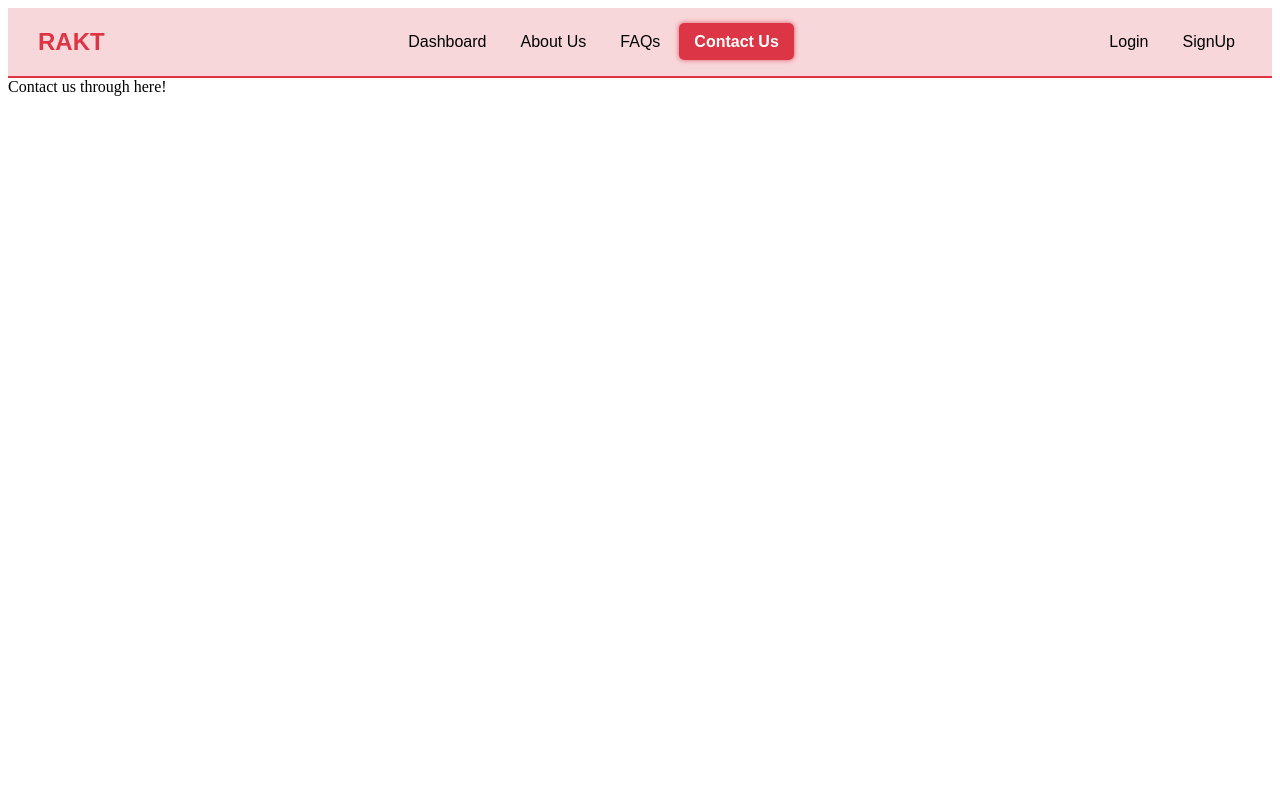
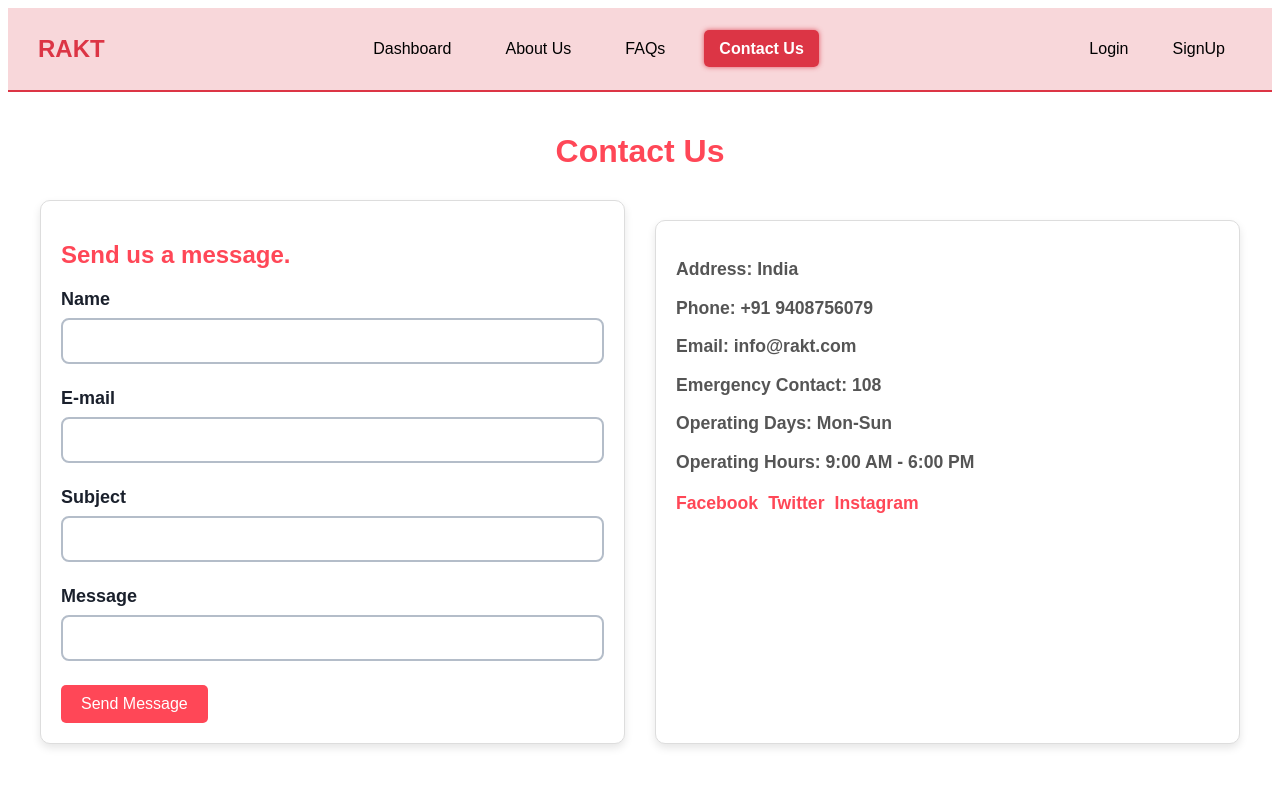
Before and after one commit to tirth2864/blood-bank-management-system, a React (Vite) app: page /contact in a window 1280 px wide. Shown: the top 786 px of the page. Built offline with nearby package versions, Linux system fonts and the light colour scheme.

Commit message:
about us

```diff
--- a/src/components/Navbar.jsx
+++ b/src/components/Navbar.jsx
@@ -1,52 +1,77 @@
-import React from "react";
+import React, { useState } from "react";
 import { NavLink } from "react-router-dom";
 import "../styles/navbar.css";
 
 function Navbar() {
+  const [isMobileMenuOpen, setIsMobileMenuOpen] = useState(false);
+
+  const toggleMobileMenu = () => {
+    setIsMobileMenuOpen(!isMobileMenuOpen);
+  };
+
   return (
     <nav className="navbar">
       <div className="navbar-container">
         <NavLink to="/" className="navbar-logo">
           Rakt
         </NavLink>
-        <ul className="navbar-list">
+
+        {/* Hamburger Menu Button */}
+        <button className="hamburger-menu" onClick={toggleMobileMenu}>
+          <span></span>
+          <span></span>
+          <span></span>
+        </button>
+
+        {/* Navigation Links */}
+        <ul className={`navbar-list ${isMobileMenuOpen ? "active" : ""}`}>
           <li>
             <NavLink
               to="/"
               className={({ isActive }) =>
                 isActive ? "nav-link active" : "nav-link"
               }
+              onClick={toggleMobileMenu}
             >
               Dashboard
             </NavLink>
+          </li>
+          <li>
             <NavLink
               to="/about"
               className={({ isActive }) =>
                 isActive ? "nav-link active" : "nav-link"
               }
+              onClick={toggleMobileMenu}
             >
               About Us
             </NavLink>
+          </li>
+          <li>
             <NavLink
               to="/faq"
               className={({ isActive }) =>
                 isActive ? "nav-link active" : "nav-link"
               }
+              onClick={toggleMobileMenu}
             >
               FAQs
             </NavLink>
+          </li>
+          <li>
             <NavLink
               to="/contact"
               className={({ isActive }) =>
                 isActive ? "nav-link active" : "nav-link"
               }
+              onClick={toggleMobileMenu}
             >
               Contact Us
             </NavLink>
           </li>
         </ul>
-      </div>
 
+        {/* Login/Signup Section */}
         <div className="login-section">
           <NavLink
             to="/login"
@@ -65,6 +90,7 @@ function Navbar() {
             SignUp
           </NavLink>
         </div>
+      </div>
     </nav>
   );
 }
--- a/src/pages/ContactUs.jsx
+++ b/src/pages/ContactUs.jsx
@@ -1,11 +1,130 @@
-import React from 'react';
+import React, { useState } from "react";
+import "../styles/contactus.css";
 
-function ContactUs(){
+const ContactUs = () => {
+  const [formData, setFormData] = useState({
+    name: "",
+    email: "",
+    subject: "",
+    message: "",
+  });
+
+  const handleChange = (e) => {
+    const { name, value } = e.target;
+    setFormData({ ...formData, [name]: value });
+  };
+
+  const handleSubmit = (e) => {
+    e.preventDefault();
+    alert("Thankyou for contacting us! We will get back to you soon.");
+    setFormData({ name: "", email: "", subject: "", message: "" });
+  };
+
   return (
-    <div>
-        Contact us through here!
+    <div className="contact-container">
+      <h1>Contact Us</h1>
+      <div className="contact-content">
+        <div className="contact-form">
+          <h2>Send us a message.</h2>
+          <form onSubmit={handleSubmit}>
+            <div className="form-group">
+              <label htmlFor="name">Name</label>
+              <input
+                type="text"
+                id="name"
+                name="name"
+                value={formData.name}
+                onChange={handleChange}
+                required
+              />
+            </div>
+
+            <div className="form-group">
+              <label htmlFor="email">E-mail</label>
+              <input
+                type="email"
+                id="email"
+                name="email"
+                value={formData.email}
+                onChange={handleChange}
+                required
+              />
+            </div>
+
+            <div className="form-group">
+              <label htmlFor="subject">Subject</label>
+              <input
+                type="text"
+                id="name"
+                name="subject"
+                value={formData.subject}
+                onChange={handleChange}
+                required
+              />
+            </div>
+
+            <div className="form-group">
+              <label htmlFor="message">Message</label>
+              <input
+                type="text"
+                id="message"
+                name="message"
+                value={formData.message}
+                onChange={handleChange}
+                required
+              />
+            </div>
+            <button type="submit" className="submit-btn">
+              Send Message
+            </button>
+          </form>
+        </div>
+        <div className="contact-info">
+          <p>
+            <strong>Address:</strong> India
+          </p>
+          <p>
+            <strong>Phone:</strong> +91 9408756079
+          </p>
+          <p>
+            <strong>Email:</strong> info@rakt.com
+          </p>
+          <p>
+            <strong>Emergency Contact:</strong> 108
+          </p>
+          <p>
+            <strong>Operating Days:</strong> Mon-Sun
+          </p>
+          <p>
+            <strong>Operating Hours:</strong> 9:00 AM - 6:00 PM
+          </p>
+          <div className="social-links">
+            <a
+              href="https://facebook.com"
+              target="blank"
+              rel="noopener noreferrer"
+            >
+              Facebook
+            </a>
+            <a
+              href="https://twitter.com"
+              target="blank"
+              rel="noopener noreferrer"
+            >
+              Twitter
+            </a>
+            <a
+              href="https://instagram.com"
+              target="blank"
+              rel="noopener noreffer"
+            >
+              Instagram
+            </a>
+          </div>
+        </div>
+      </div>
     </div>
   );
-}
+};
 
 export default ContactUs;
--- a/src/pages/FAQs.jsx
+++ b/src/pages/FAQs.jsx
@@ -84,7 +84,6 @@ const FAQ = () => {
         </div>
       ))}
 
-      {/* Blood Components Section */}
       <h2>Understanding Blood Components</h2>
       <div className="blood-components">
         {bloodComponents.map((component, index) => (
--- /dev/null
+++ b/src/styles/contactus.css
@@ -0,0 +1,117 @@
+/* Contact Container */
+.contact-container {
+  max-width: 1200px;
+  margin: 0 auto;
+  padding: 20px;
+  font-family: Arial, sans-serif;
+}
+
+.contact-container h1 {
+  text-align: center;
+  color: #ff4757;
+  margin-bottom: 30px;
+}
+
+.contact-content {
+  display: flex;
+  flex-wrap: wrap;
+  gap: 30px;
+}
+
+/* Contact Form */
+.contact-form {
+  flex: 1;
+  background-color: #fff;
+  border: 1px solid #ddd;
+  border-radius: 10px;
+  padding: 20px;
+  box-shadow: 0 4px 8px rgba(0, 0, 0, 0.1);
+}
+
+.contact-form h2 {
+  color: #ff4757;
+  margin-bottom: 20px;
+}
+
+.form-group {
+  margin-bottom: 15px;
+}
+
+.form-group label {
+  display: block;
+  margin-bottom: 5px;
+  font-weight: bold;
+  color: #333;
+}
+
+.form-group input,
+.form-group textarea {
+  width: 100%;
+  padding: 10px;
+  border: 1px solid #ddd;
+  border-radius: 5px;
+  font-size: 16px;
+}
+
+.form-group textarea {
+  resize: vertical;
+  height: 150px;
+}
+
+.submit-btn {
+  background-color: #ff4757;
+  color: #fff;
+  border: none;
+  padding: 10px 20px;
+  border-radius: 5px;
+  cursor: pointer;
+  font-size: 16px;
+  transition: background-color 0.3s ease;
+}
+
+.submit-btn:hover {
+  background-color: #e84141;
+}
+
+/* Contact Information */
+.contact-info {
+  flex: 1;
+  background-color: #fff;
+  border: 1px solid #ddd;
+  border-radius: 10px;
+  padding: 20px;
+  box-shadow: 0 4px 8px rgba(0, 0, 0, 0.1);
+}
+
+.contact-info h2 {
+  color: #ff4757;
+  margin-bottom: 20px;
+}
+
+.contact-info p {
+  margin-bottom: 10px;
+  color: #555;
+}
+
+.social-links {
+  margin-top: 20px;
+}
+
+.social-links a {
+  display: inline-block;
+  margin-right: 10px;
+  color: #ff4757;
+  text-decoration: none;
+  font-weight: bold;
+}
+
+.social-links a:hover {
+  text-decoration: underline;
+}
+
+/* Responsive Design */
+@media (max-width: 768px) {
+  .contact-content {
+    flex-direction: column;
+  }
+}
--- a/src/styles/navbar.css
+++ b/src/styles/navbar.css
@@ -35,6 +35,10 @@
   flex: 1;
 }
 
+.navbar-list li {
+  display: inline-block;
+}
+
 .nav-link {
   text-decoration: none;
   color: #000;
@@ -63,12 +67,55 @@
   transform: scale(1.05);
 }
 
+.login-section {
+  display: flex;
+  gap: 10px;
+}
+
+.hamburger-menu {
+  display: none;
+  flex-direction: column;
+  justify-content: space-around;
+  width: 30px;
+  height: 25px;
+  background: transparent;
+  border: none;
+  cursor: pointer;
+  padding: 0;
+}
+
+.hamburger-menu span {
+  display: block;
+  width: 100%;
+  height: 3px;
+  background-color: #dc3545;
+  border-radius: 2px;
+  transition: all 0.3s ease;
+}
+
 @media (max-width: 768px) {
-  .navbar-container {
-    flex-direction: column;
+  .hamburger-menu {
+    display: flex;
   }
+
   .navbar-list {
+    display: none;
     flex-direction: column;
     gap: 10px;
+    position: absolute;
+    top: 60px;
+    left: 0;
+    right: 0;
+    background-color: #f8d7da;
+    padding: 20px;
+    border-bottom: 2px solid #dc3545;
+  }
+
+  .navbar-list.active {
+    display: flex;
+  }
+
+  .login-section {
+    display: none;
   }
 }
```
Lines whose indentation alone changed are shown as unchanged.
